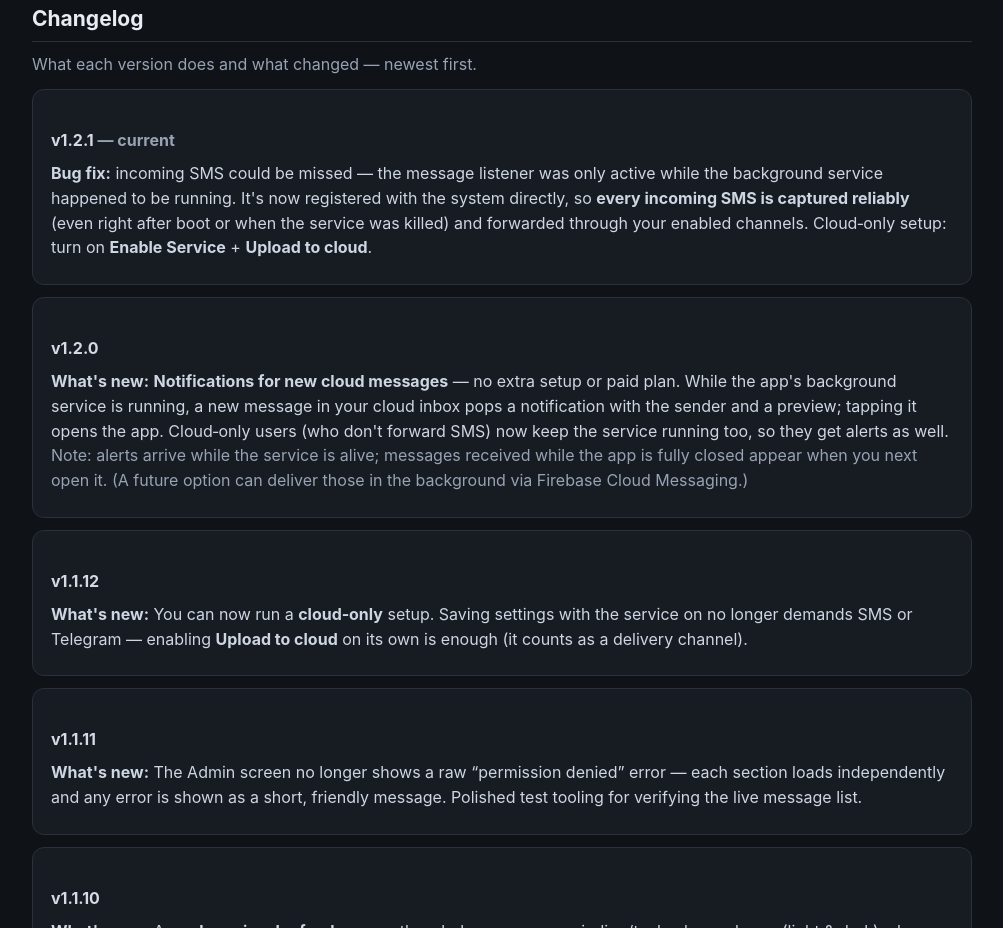
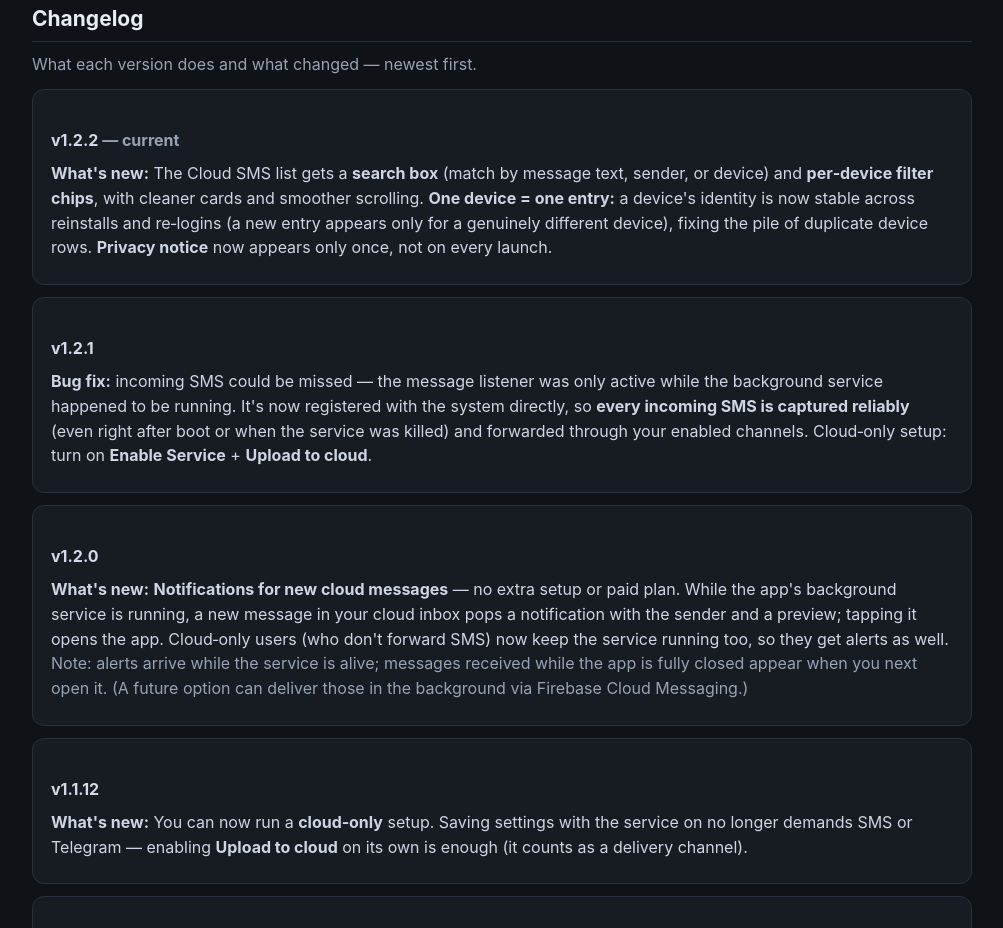
Before and after one commit to viswanathanTJ/sms-forwarder, a plain HTML site: page docs/wiki.html in a window 1280 px wide. Shown: the part 1739-2667 px from the top of the page, without its empty margins (138-1141 px from the left). Drawn offline with Linux system fonts and the light colour scheme.

Commit message:
docs(wiki): v1.2.2 changelog (search/filter, stable device id, privacy-once) (#32)
Co-authored-by: Claude Opus 4.8 <noreply@anthropic.com>

```diff
--- a/docs/wiki.html
+++ b/docs/wiki.html
@@ -118,7 +118,11 @@
   <h2>Changelog</h2>
   <p class="muted">What each version does and what changed — newest first.</p>
   <div class="card">
-    <h3>v1.2.1 <span class="muted">— current</span></h3>
+    <h3>v1.2.2 <span class="muted">— current</span></h3>
+    <p><b>What's new:</b> The Cloud SMS list gets a <b>search box</b> (match by message text, sender, or device) and <b>per‑device filter chips</b>, with cleaner cards and smoother scrolling. <b>One device = one entry:</b> a device's identity is now stable across reinstalls and re‑logins (a new entry appears only for a genuinely different device), fixing the pile of duplicate device rows. <b>Privacy notice</b> now appears only once, not on every launch.</p>
+  </div>
+  <div class="card">
+    <h3>v1.2.1</h3>
     <p><b>Bug fix:</b> incoming SMS could be missed — the message listener was only active while the background service happened to be running. It's now registered with the system directly, so <b>every incoming SMS is captured reliably</b> (even right after boot or when the service was killed) and forwarded through your enabled channels. Cloud‑only setup: turn on <b>Enable Service</b> + <b>Upload to cloud</b>.</p>
   </div>
   <div class="card">
```
